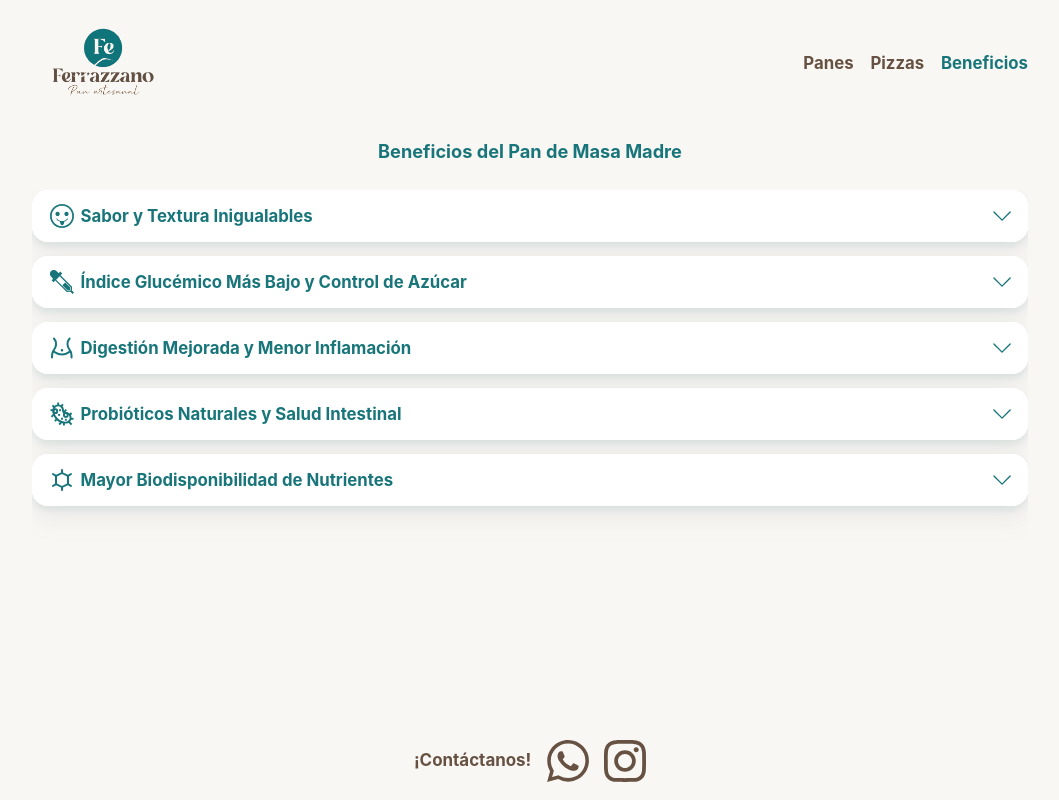
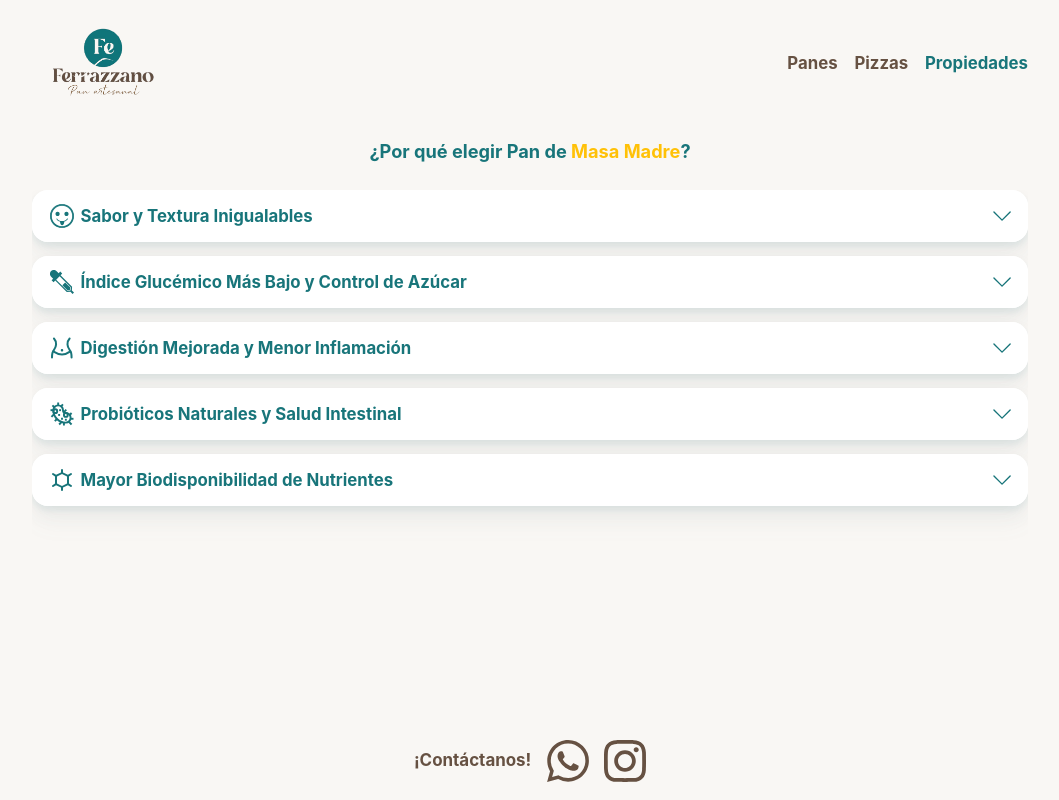
Before and after one commit to EstebanIADesarrollo/ferrazzano-menu, an Angular app: page /beneficios in a window 1280 px wide. Shown: the whole page, without its empty margins (110-1169 px from the left). Built offline with nearby package versions, Linux system fonts and the light colour scheme.

Commit message:
feat: Actualiza texto de enlace y título en componentes

```diff
--- a/src/app/app.html
+++ b/src/app/app.html
@@ -8,7 +8,7 @@
     <nav class="menu">
       <a routerLink="/panes" routerLinkActive="active-link">Panes</a>
       <a routerLink="/pizzas" routerLinkActive="active-link">Pizzas</a>
-      <a routerLink="/beneficios" routerLinkActive="active-link">Beneficios</a>
+      <a routerLink="/beneficios" routerLinkActive="active-link">Propiedades</a>
     </nav>
   </header>
 
--- a/src/app/components/beneficios/beneficios.html
+++ b/src/app/components/beneficios/beneficios.html
@@ -1,4 +1,4 @@
-<h6 class="titulo-componente titulo-componente-movil titulo-beneficios-activo">Beneficios del Pan de Masa Madre</h6>
+<h6 class="titulo-componente titulo-componente-movil titulo-beneficios-activo">¿Por qué elegir Pan de <span style="color: #FFC107;">Masa Madre</span>?</h6>
 <div class="benefits-container">
 
   <div class="accordion" id="benefitsAccordion">
```
